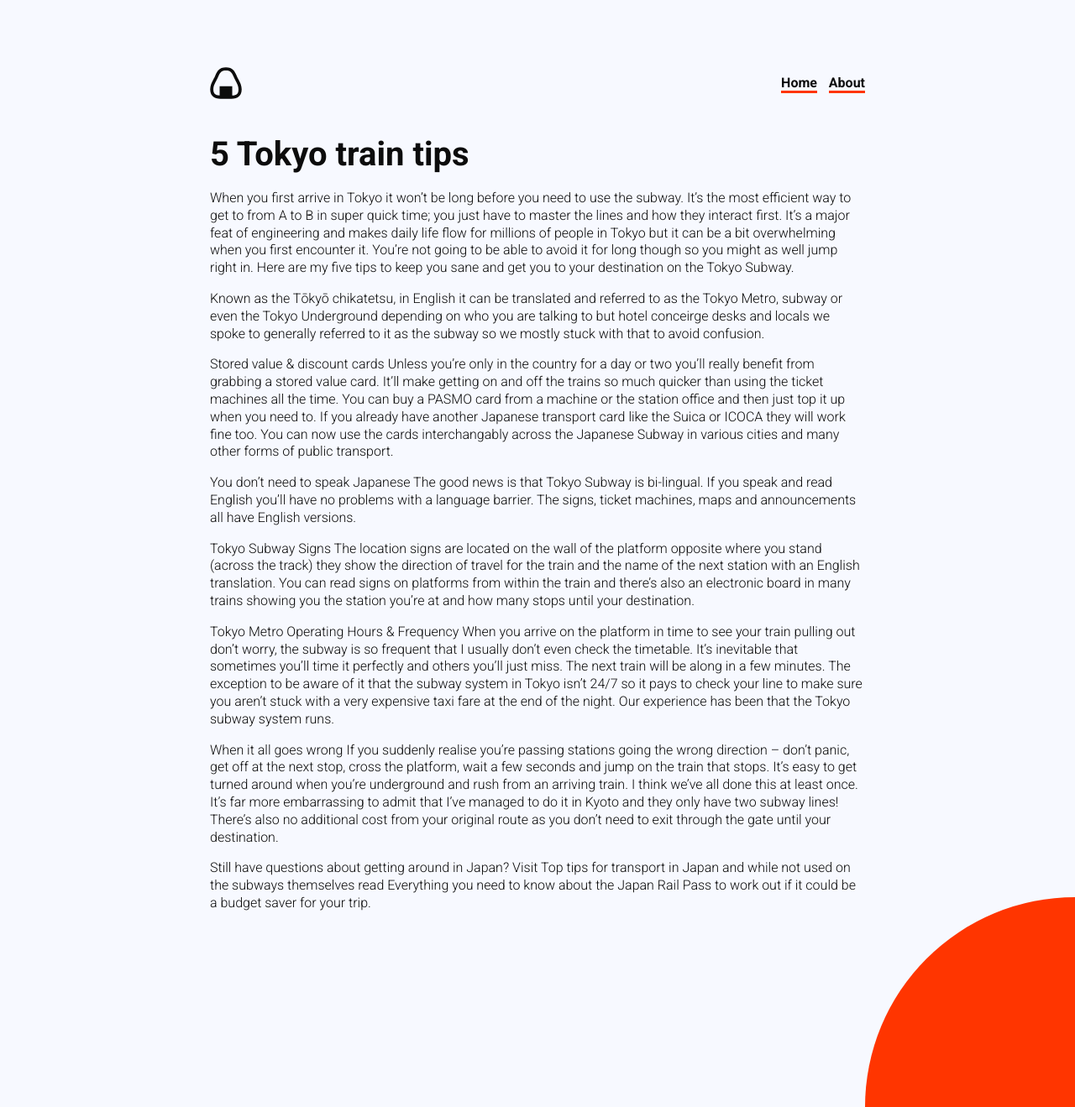
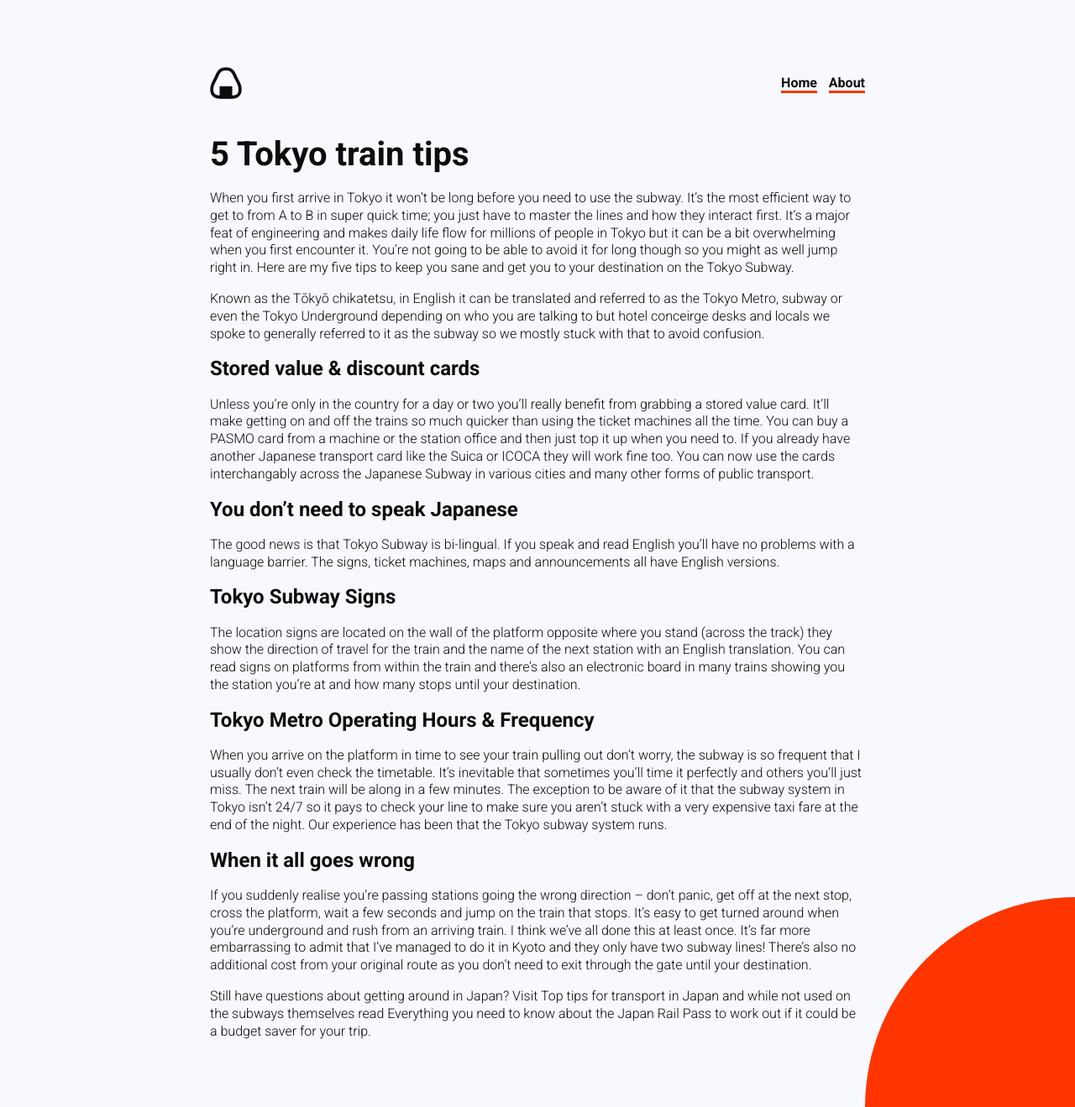
Before and after one commit to designyourownlife/superhiblog, a Jekyll site: the page built from _posts/2020-11-09-5-tokyo-train-tips.markdown, in a window 1280 px wide and 1319 px high. Shown: the whole window at 84% size. Built offline with Jekyll 4.4.1, drawn with Linux system fonts in a browser that asks for light colours.

```diff
--- a/_posts/2020-11-09-5-tokyo-train-tips.markdown
+++ b/_posts/2020-11-09-5-tokyo-train-tips.markdown
@@ -9,20 +9,25 @@ When you first arrive in Tokyo it won’t be long before you need to use the sub
 
 Known as the Tōkyō chikatetsu, in English it can be translated and referred to as the Tokyo Metro, subway or even the Tokyo Underground depending on who you are talking to but hotel conceirge desks and locals we spoke to generally referred to it as the subway so we mostly stuck with that to avoid confusion.
 
-**Stored value & discount cards**
+### Stored value & discount cards
+
 Unless you’re only in the country for a day or two you’ll really benefit from grabbing a stored value card. It’ll make getting on and off the trains so much quicker than using the ticket machines all the time. You can buy a PASMO card from a machine or the station office and then just top it up when you need to. If you already have another Japanese transport card like the Suica or ICOCA they will work fine too. You can now use the cards interchangably across the Japanese Subway in various cities and many other forms of public transport.
 
-**You don’t need to speak Japanese**
+### You don’t need to speak Japanese
+
 The good news is that Tokyo Subway is bi-lingual. If you speak and read English you’ll have no problems with a language barrier. The signs, ticket machines, maps and announcements all have English versions.
 
-**Tokyo Subway Signs**
+### Tokyo Subway Signs
+
 The location signs are located on the wall of the platform opposite where you stand (across the track) they show the direction of travel for the train and the name of the next station with an English translation. You can read signs on platforms from within the train and there’s also an electronic board in many trains showing you the station you’re at and how many stops until your destination.
 
-**Tokyo Metro Operating Hours & Frequency**
+### Tokyo Metro Operating Hours & Frequency
+
 When you arrive on the platform in time to see your train pulling out don’t worry, the subway is so frequent that I usually don’t even check the timetable. It’s inevitable that sometimes you’ll time it perfectly and others you’ll just miss. The next train will be along in a few minutes.
 The exception to be aware of it that the subway system in Tokyo isn’t 24/7 so it pays to check your line to make sure you aren’t stuck with a very expensive taxi fare at the end of the night. Our experience has been that the Tokyo subway system runs.
 
-**When it all goes wrong**
+### When it all goes wrong
+
 If you suddenly realise you’re passing stations going the wrong direction – don’t panic, get off at the next stop, cross the platform, wait a few seconds and jump on the train that stops. It’s easy to get turned around when you’re underground and rush from an arriving train. I think we’ve all done this at least once. It’s far more embarrassing to admit that I’ve managed to do it in Kyoto and they only have two subway lines! There’s also no additional cost from your original route as you don’t need to exit through the gate until your destination.
 
 Still have questions about getting around in Japan? Visit Top tips for transport in Japan and while not used on the subways themselves read Everything you need to know about the Japan Rail Pass to work out if it could be a budget saver for your trip.
```
